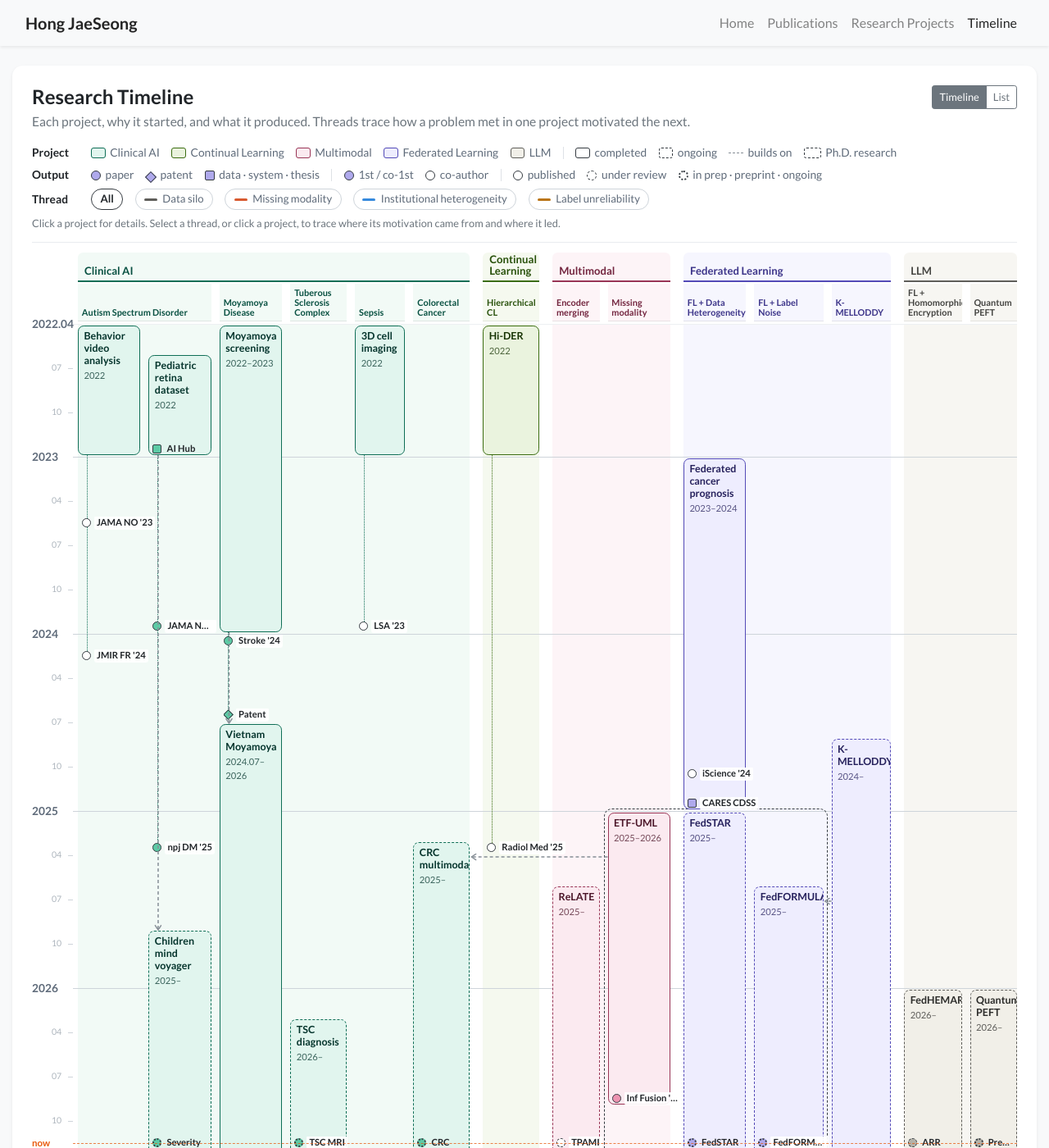
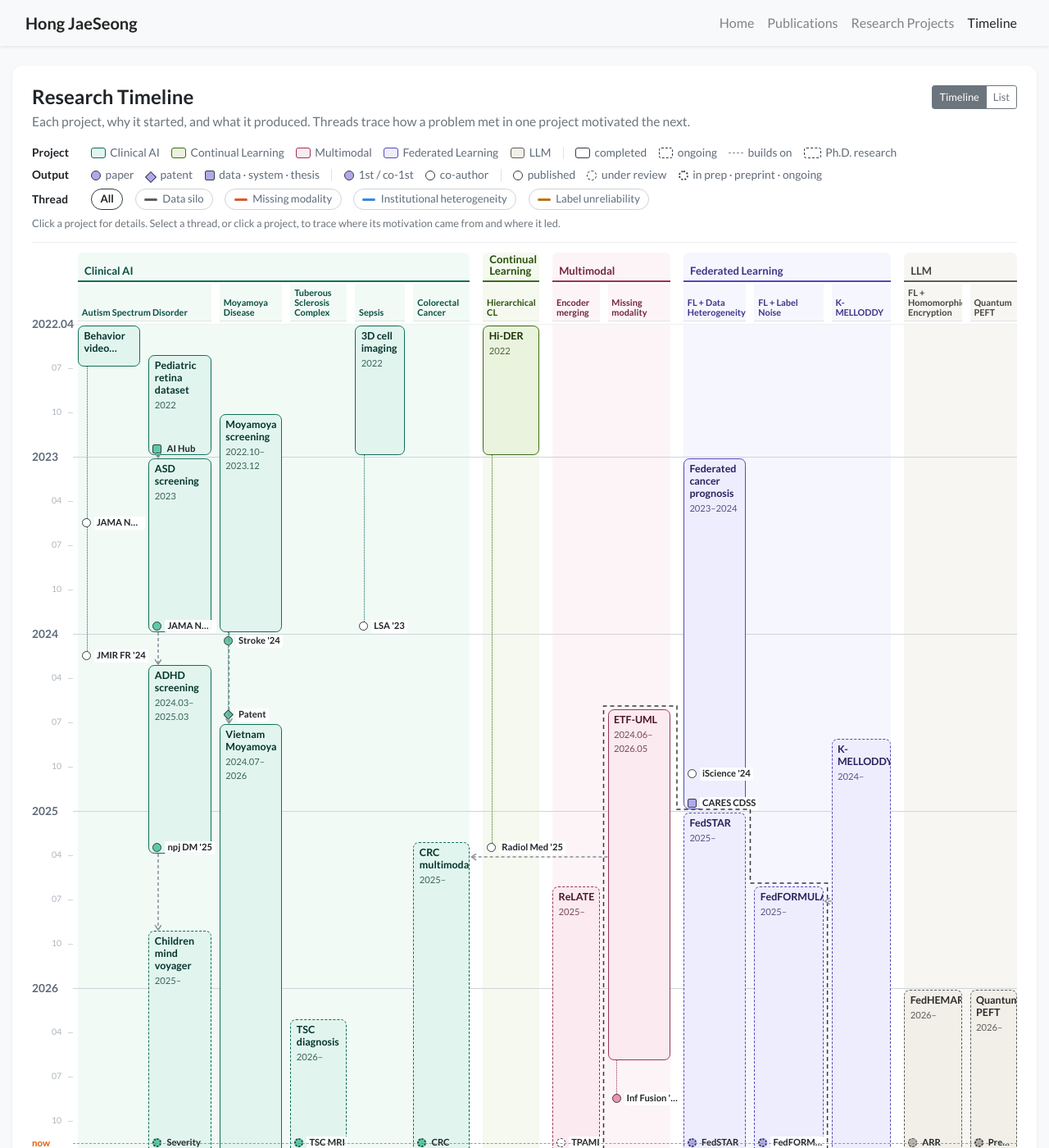
Before and after one commit to JayHong99/jayhong99.github.io, a Jekyll site: the page built from timeline.html, in a window 1280 px wide and 1400 px high. Shown: the whole window at 82% size. Built offline with Jekyll 4.4.1, drawn with Linux system fonts in a browser that asks for light colours; nearby versions of some CDN libraries; a style sheet for code colours, icons or effects is not loaded; part of the change alters nothing that is shown.

Commit message:
Timeline: split ASD/ADHD screening, fix project periods
- Behavior video 2022.04-06, Moyamoya screening 2022.10-2023.12
- ASD screening (2023) and ADHD screening (2024.03-2025.03) as their own
  boxes under the NIA retina dataset
- ETF-UML 2024.06-2026.05; Ph.D. bracket now a stepped outline that
  follows each member's start
- Short boxes collapse to a two-line title

Co-Authored-By: Claude Opus 5.5 <noreply@anthropic.com>
Claude-Session: https://claude.ai/code/session_013KH1HjtHMDEutwn7C1H3fx

```diff
--- a/_data/timeline.yml
+++ b/_data/timeline.yml
@@ -46,7 +46,6 @@ lanes:
 
 phd:
   label: "Ph.D. research"
-  start: "2025-01"
   members: [etfuml, fedstar, fedformula]
   thesis: "Robust Multimodal Federated Learning under Missing Modality and Label Noise in Healthcare Data"
   defense: "Feb 2027"
@@ -98,14 +97,46 @@ projects:
     partners: "Severance, Samsung Medical Center, Eunpyeong St. Mary's — child psychiatry and ophthalmology"
     outputs:
       - {type: data, role: lead, state: published, date: "2022-12", short: "AI Hub", name: "Multicenter retina dataset", venue: "AI Hub", url: "https://www.aihub.or.kr/aihubdata/data/view.do?currMenu=115&topMenu=100&dataSetSn=71516"}
+
+  - id: asd
+    year: 2023
+    period: "2023"
+    start: "2023-01"
+    end: "2023-12"
+    lane: clinical
+    column: asd
+    sub: 1
+    status: done
+    title: "ASD screening"
+    tag: "retinal photographs"
+    builds_on: nia
+    motivation: "Can retinal photographs screen autism and its symptom severity?"
+    partners: "Severance child psychiatry and ophthalmology"
+    outputs:
       - {type: paper, role: lead, state: published, date: "2023-12", short: "JAMA NO '23", name: "ASD screening", venue: "JAMA Netw Open 2023 · co-1st", url: "https://jamanetwork.com/journals/jamanetworkopen/fullarticle/2812964"}
+
+  - id: adhd
+    year: 2024
+    period: "2024.03–2025.03"
+    start: "2024-03"
+    end: "2025-03"
+    lane: clinical
+    column: asd
+    sub: 1
+    status: done
+    title: "ADHD screening"
+    tag: "retinal photographs"
+    builds_on: asd
+    motivation: "Retinal biomarkers for ADHD screening and stratification of visual-attention deficits."
+    partners: "Severance and a second tertiary hospital — child psychiatry"
+    outputs:
       - {type: paper, role: lead, state: published, date: "2025-03", short: "npj DM '25", name: "ADHD biomarker", venue: "npj Digit Med 2025 · co-1st", url: "https://www.nature.com/articles/s41746-025-01547-9"}
 
   - id: video
     year: 2022
-    period: "2022"
+    period: "2022.04–06"
     start: "2022-04"
-    end: "2022-12"
+    end: "2022-06"
     lane: clinical
     column: asd
     status: done
@@ -132,8 +163,8 @@ projects:
 
   - id: mmd
     year: 2022
-    period: "2022–2023"
-    start: "2022-04"
+    period: "2022.10–2023.12"
+    start: "2022-10"
     end: "2023-12"
     lane: clinical
     column: mmd
@@ -170,7 +201,7 @@ projects:
     status: ongoing
     title: "Children mind voyager"
     tag: "extends NIA dataset"
-    builds_on: nia
+    builds_on: adhd
     url: "https://littlehearts.io/"
     motivation: "Prospective multimodal ASD screening and severity from retina and behavior video."
     partners: "Hyundai Marine & Fire Insurance, Severance"
@@ -221,10 +252,10 @@ projects:
 
   # ---------------- Multimodal ----------------
   - id: etfuml
-    year: 2025
-    period: "2025–2026"
-    start: "2025-01"
-    end: "2026-08"
+    year: 2024
+    period: "2024.06–2026.05"
+    start: "2024-06"
+    end: "2026-05"
     lane: mm
     column: etfuml
     status: done
--- a/assets/css/global.css
+++ b/assets/css/global.css
@@ -460,3 +460,6 @@ a.tlg-out-label:hover { color: #212529; text-decoration: underline; }
 .tlg-out { gap: 0.25rem; }
 .tlg-out .tlg-out-label { padding: 0 2px; border-radius: 3px; font-size: 0.7rem; }
 .tlg-out.is-after .tlg-out-label, .tlg-out.is-wide .tlg-out-label { background: rgba(255,255,255,0.92); }
+.tlg-phd-line { fill: none; stroke: #343a40; stroke-width: 1.5; stroke-dasharray: 5 4; }
+.tlg-box.is-compact .tlg-period { display: none; }
+.tlg-box.is-compact .tlg-title { display: -webkit-box; -webkit-line-clamp: 2; -webkit-box-orient: vertical; overflow: hidden; }
--- a/assets/js/timeline.js
+++ b/assets/js/timeline.js
@@ -172,8 +172,9 @@
         var txt = el('div', 'tlg-box-text', b);
         el('div', 'tlg-title', txt).textContent = p.title;
         el('div', 'tlg-period', txt).textContent = p.period + (p.end && mi(p.end) > A1 ? ' →' : '');
+        if (txt.offsetHeight > bottom - top - 8) b.classList.add('is-compact');
         boxEls[p.id] = b;
-        rects[p.id] = {x: bx, y: top, w: colW, h: bottom - top, textH: txt.offsetHeight, key: colKey(p.lane, p.column, p.sub)};
+        rects[p.id] = {x: bx, y: top, w: colW, h: bottom - top, textH: Math.min(txt.offsetHeight, bottom - top - 8), key: colKey(p.lane, p.column, p.sub)};
       });
 
       // Outputs: marker at publication month (unpublished at "now").
@@ -225,16 +226,22 @@
         outs.forEach(function (q) { placed.push({x: r.x + 5, y: q.y}); });
       });
 
-      // Ph.D. bracket.
+      // Ph.D. bracket: stepped outline that hugs each member column from its own start.
       if (T.phd && T.phd.members) {
-        var bx0 = 1e9, bx1 = -1e9;
-        T.phd.members.forEach(function (id) { var rr = rects[id]; if (rr) { bx0 = Math.min(bx0, rr.x); bx1 = Math.max(bx1, rr.x + rr.w); } });
-        if (bx1 > bx0) {
-          var btop = yTop(T.phd.start) - 3;
-          var br = el('div', 'tlg-phd', G);
-          br.style.left = (bx0 - 5) + 'px'; br.style.width = (bx1 - bx0 + 10) + 'px'; br.style.top = btop + 'px'; br.style.height = (H + 8 - btop) + 'px';
+        var mem = T.phd.members.map(function (id) { return rects[id]; }).filter(Boolean).sort(function (a, b) { return a.x - b.x; });
+        if (mem.length) {
+          var yb = H + 8, dd = '', i2;
+          var x0s = mem.map(function (r) { return r.x - 5; }), x1s = mem.map(function (r) { return r.x + r.w + 5; });
+          var tops = mem.map(function (r) { return r.y - 4; });
+          dd = 'M' + x0s[0] + ' ' + yb + ' V' + tops[0];
+          for (i2 = 0; i2 < mem.length - 1; i2++) {
+            var bnd = (x1s[i2] + x0s[i2 + 1]) / 2;
+            dd += ' H' + bnd + ' V' + tops[i2 + 1];
+          }
+          dd += ' H' + x1s[mem.length - 1] + ' V' + yb;
+          svgEl('path', {d: dd, 'class': 'tlg-phd-line'}, gLinks);
           var tab = el('div', 'tlg-phd-tab', G);
-          tab.style.left = (bx0 - 5) + 'px'; tab.style.width = (bx1 - bx0 + 10) + 'px'; tab.style.top = (H + 8) + 'px';
+          tab.style.left = x0s[0] + 'px'; tab.style.width = (x1s[mem.length - 1] - x0s[0]) + 'px'; tab.style.top = yb + 'px';
           tab.innerHTML = '<span class="tl-mk mk-data is-lead lane-mm st-prep"></span><span><b>' + esc(T.phd.label) + '</b> · thesis defense ' + esc(T.phd.defense) + '</span>';
           tab.title = T.phd.thesis || '';
         }
```
